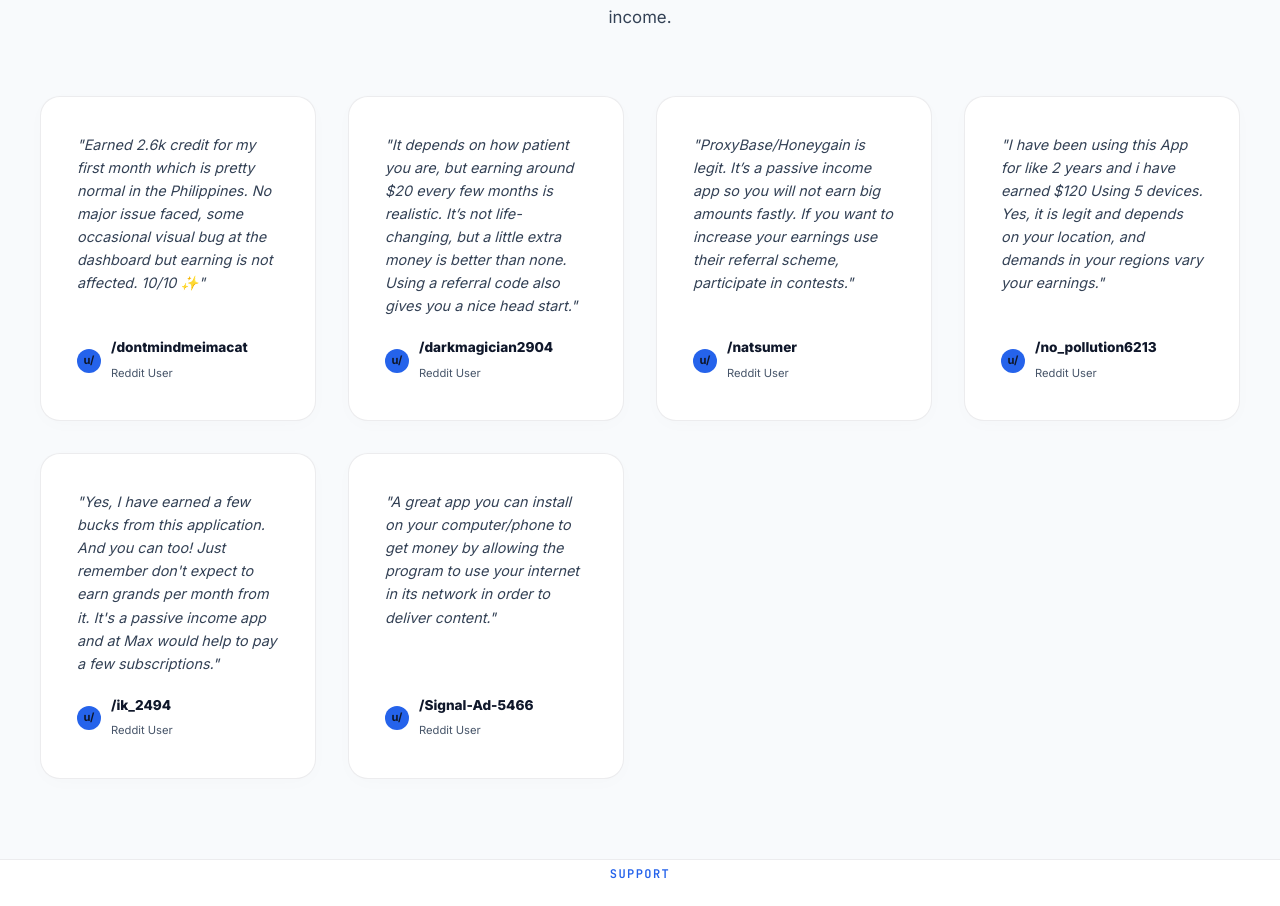
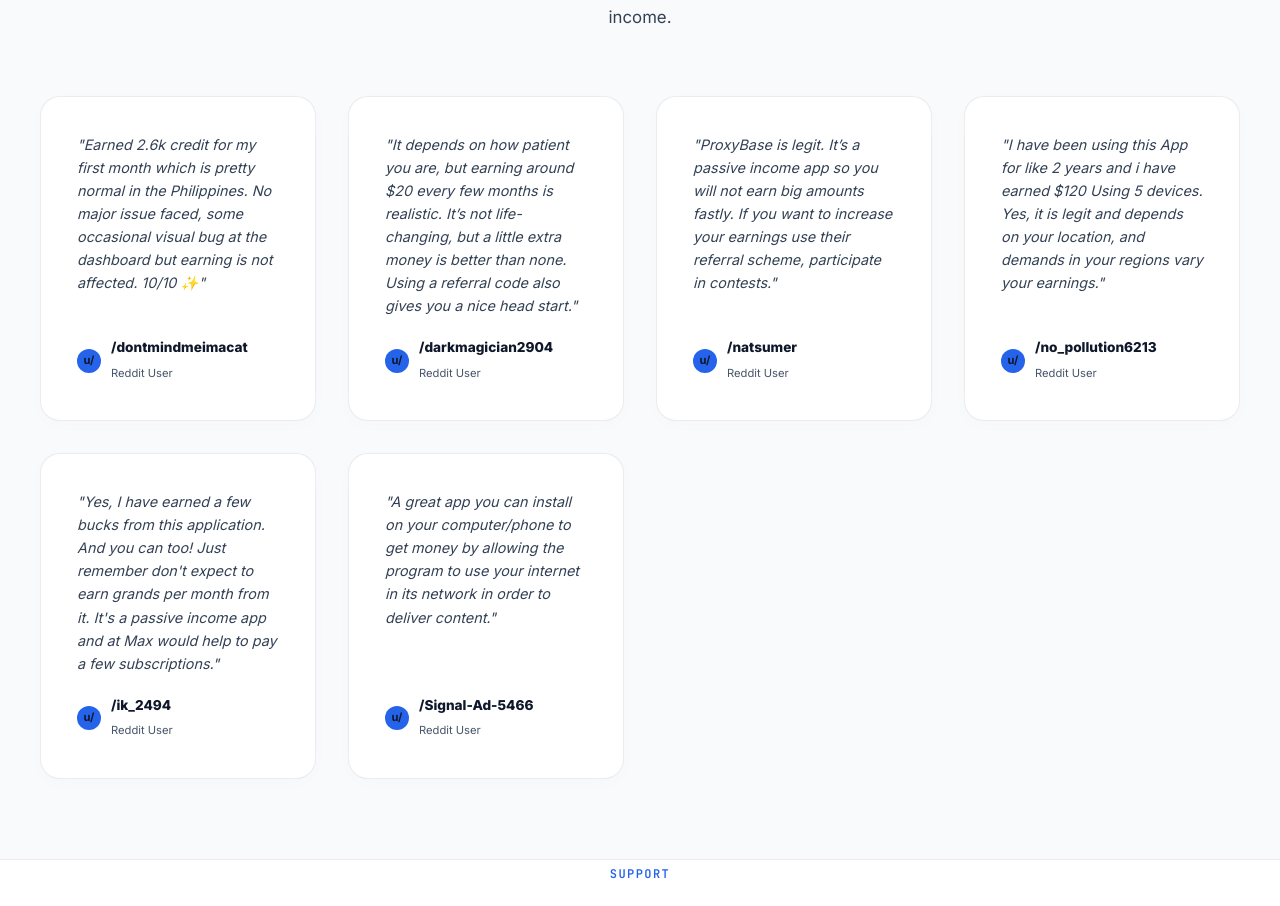
Before and after one commit to proxybasehq/proxybase-landing, a Next.js app: page / in a window 1280 px wide. Shown: the part 4524-5430 px from the top of the page. Built offline with nearby package versions, Linux system fonts and the light colour scheme.

Commit message:
fix front

```diff
--- a/app/page.js
+++ b/app/page.js
@@ -356,7 +356,7 @@ function RedditReviews() {
       date: "Reddit User"
     },
     {
-      text: "ProxyBase/Honeygain is legit. It’s a passive income app so you will not earn big amounts fastly. If you want to increase your earnings use their referral scheme, participate in contests.",
+      text: "ProxyBase is legit. It’s a passive income app so you will not earn big amounts fastly. If you want to increase your earnings use their referral scheme, participate in contests.",
       user: "natsumer",
       date: "Reddit User"
     },
```
